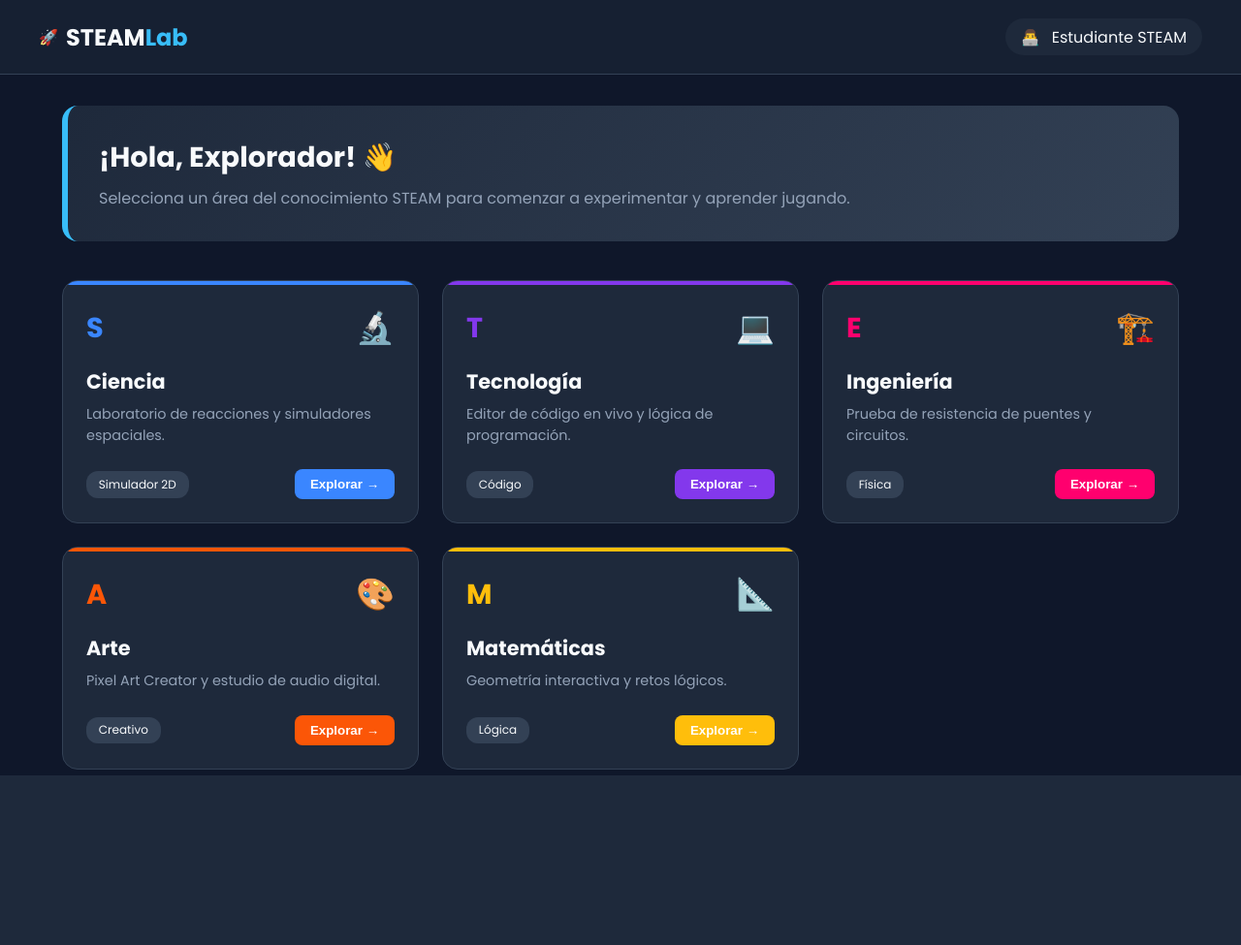
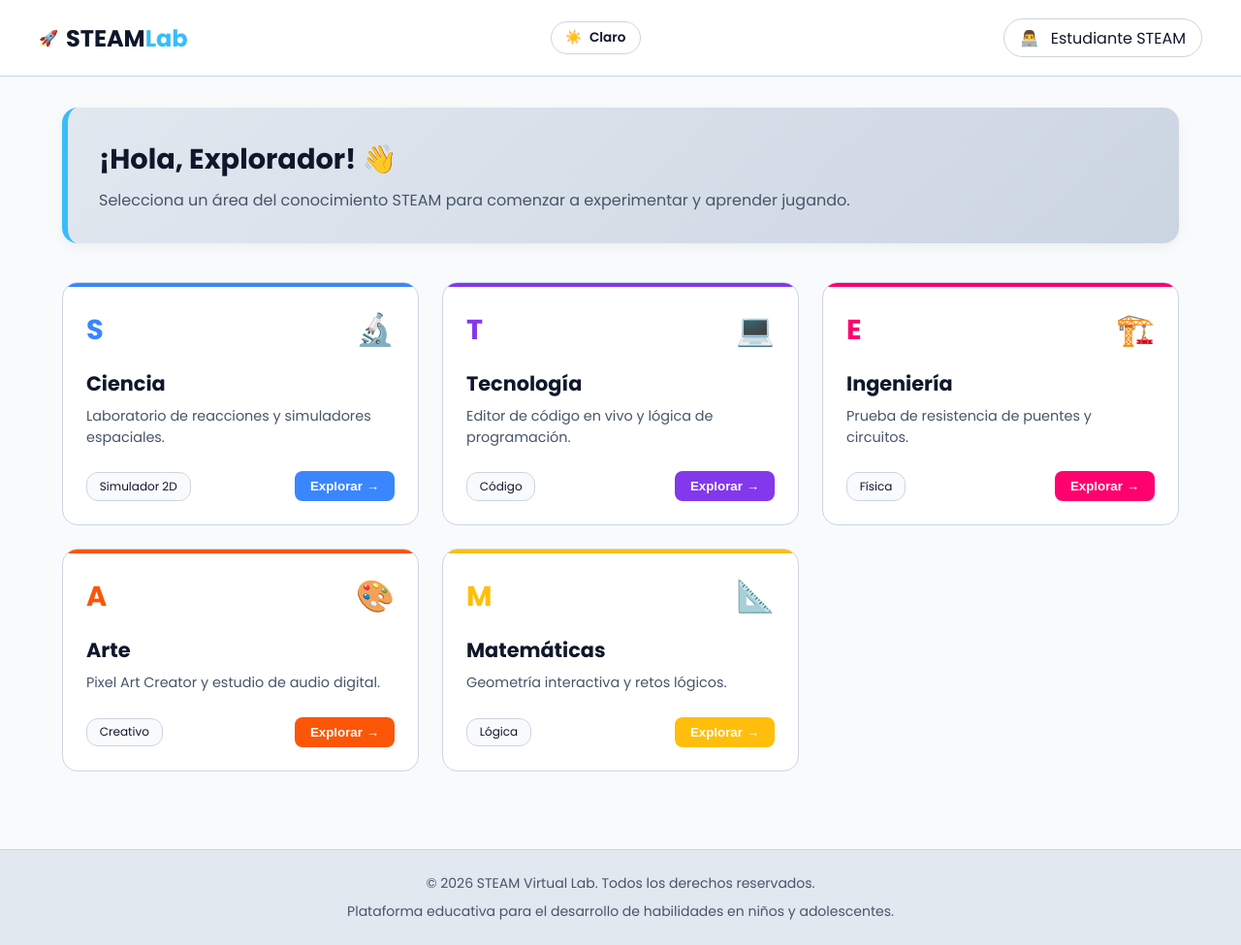
Before and after one commit to Ismael-Suquillo/steam-virtual-lab, a Django app: page / in a window 1280 px wide. Shown: the whole page at 97% size. Before the commit the page ends 800 px from the top, so only its background shows below. Run offline with Django 5.2, Linux system fonts and the light colour scheme.

Commit message:
Cambio de tema claro-oscuro.

```diff
--- a/frontend/static/css/dashboard.css
+++ b/frontend/static/css/dashboard.css
@@ -1,9 +1,26 @@
 :root {
+    /* Tema Oscuro (Predeterminado) */
     --bg-primary: #0f172a;
+    --bg-navbar: #162032;
     --bg-card: #1e293b;
+    --bg-banner: linear-gradient(135deg, #1e293b 0%, #334155 100%);
+    --border-color: #334155;
     --text-primary: #f8fafc;
     --text-secondary: #94a3b8;
+    --footer-bg: #0b1120;
     --font-main: 'Poppins', sans-serif;
+}
+
+[data-theme="light"] {
+    /* Tema Claro */
+    --bg-primary: #f8fafc;
+    --bg-navbar: #ffffff;
+    --bg-card: #ffffff;
+    --bg-banner: linear-gradient(135deg, #e2e8f0 0%, #cbd5e1 100%);
+    --border-color: #cbd5e1;
+    --text-primary: #0f172a;
+    --text-secondary: #475569;
+    --footer-bg: #e2e8f0;
 }
 
 * {
@@ -17,6 +34,9 @@ body {
     color: var(--text-primary);
     font-family: var(--font-main);
     min-height: 100vh;
+    display: flex;
+    flex-direction: column;
+    transition: background-color 0.3s ease, color 0.3s ease;
 }
 
 /* Navbar */
@@ -25,8 +45,9 @@ body {
     justify-content: space-between;
     align-items: center;
     padding: 1.2rem 2.5rem;
-    background-color: #162032;
-    border-bottom: 1px solid #334155;
+    background-color: var(--bg-navbar);
+    border-bottom: 1px solid var(--border-color);
+    transition: background-color 0.3s ease, border-color 0.3s ease;
 }
 
 .logo {
@@ -44,11 +65,39 @@ body {
     color: #38bdf8;
 }
 
+.nav-controls {
+    display: flex;
+    align-items: center;
+    gap: 1rem;
+}
+
+/* Botón de cambio de tema */
+.theme-toggle-btn {
+    background-color: var(--bg-card);
+    border: 1px solid var(--border-color);
+    color: var(--text-primary);
+    padding: 0.4rem 0.9rem;
+    border-radius: 20px;
+    cursor: pointer;
+    display: flex;
+    align-items: center;
+    gap: 0.5rem;
+    font-family: inherit;
+    font-size: 0.85rem;
+    font-weight: 600;
+    transition: all 0.3s ease;
+}
+
+.theme-toggle-btn:hover {
+    transform: scale(1.05);
+}
+
 .user-profile {
     display: flex;
     align-items: center;
     gap: 0.75rem;
-    background: #1e293b;
+    background: var(--bg-card);
+    border: 1px solid var(--border-color);
     padding: 0.4rem 1rem;
     border-radius: 20px;
 }
@@ -56,16 +105,19 @@ body {
 /* Dashboard Layout */
 .dashboard-container {
     max-width: 1200px;
+    width: 100%;
     margin: 2rem auto;
     padding: 0 1.5rem;
+    flex: 1; /* Empuja el footer al final de la página */
 }
 
 .welcome-banner {
     margin-bottom: 2.5rem;
-    background: linear-gradient(135deg, #1e293b 0%, #334155 100%);
+    background: var(--bg-banner);
     padding: 2rem;
     border-radius: 16px;
     border-left: 6px solid #38bdf8;
+    box-shadow: 0 4px 12px rgba(0,0,0,0.05);
 }
 
 .welcome-banner h2 {
@@ -91,8 +143,8 @@ body {
     display: flex;
     flex-direction: column;
     justify-content: space-between;
-    border: 1px solid #334155;
-    transition: transform 0.3s ease, box-shadow 0.3s ease;
+    border: 1px solid var(--border-color);
+    transition: transform 0.3s ease, box-shadow 0.3s ease, background-color 0.3s ease;
     position: relative;
     overflow: hidden;
 }
@@ -109,7 +161,7 @@ body {
 
 .module-card:hover {
     transform: translateY(-6px);
-    box-shadow: 0 12px 24px rgba(0, 0, 0, 0.4);
+    box-shadow: 0 12px 24px rgba(0, 0, 0, 0.15);
 }
 
 .card-header {
@@ -148,7 +200,8 @@ body {
 }
 
 .badge {
-    background-color: #334155;
+    background-color: var(--bg-primary);
+    border: 1px solid var(--border-color);
     color: var(--text-primary);
     padding: 0.3rem 0.8rem;
     border-radius: 12px;
@@ -169,3 +222,40 @@ body {
 .btn-explore:hover {
     opacity: 0.9;
 }
+
+/* Footer */
+.footer {
+    background-color: var(--footer-bg);
+    border-top: 1px solid var(--border-color);
+    padding: 1.5rem 2.5rem;
+    text-align: center;
+    color: var(--text-secondary);
+    font-size: 0.875rem;
+    margin-top: 3rem;
+    transition: background-color 0.3s ease, border-color 0.3s ease;
+}
+
+.footer-content {
+    max-width: 1200px;
+    margin: 0 auto;
+    display: flex;
+    flex-direction: column;
+    align-items: center;
+    gap: 0.5rem;
+}
+
+.footer-links {
+    display: flex;
+    gap: 1.5rem;
+    margin-top: 0.5rem;
+}
+
+.footer-links a {
+    color: var(--text-secondary);
+    text-decoration: none;
+    transition: color 0.2s;
+}
+
+.footer-links a:hover {
+    color: #38bdf8;
+}
--- /dev/null
+++ b/frontend/static/js/theme.js
@@ -0,0 +1,33 @@
+document.addEventListener('DOMContentLoaded', () =>{
+    const themeToggleBtn = document.getElementById('theme-toggle');
+    const themeIcon = document.getElementById('theme-icon');
+    const themeText = document.getElementById('theme-text');
+
+    //Detectar el tema guardado o preferencia del sistema
+    const savedTheme = localStorage.getItem('theme');
+    const systemPrefersDark = window.matchMedia('(prefers-color-scheme: dark)').matches;
+    const initialTheme = savedTheme || (systemPrefersDark ? 'dark' : 'light');
+
+    function applyTheme(theme){
+        document.documentElement.setAttribute('data-theme', theme);
+        localStorage.setItem('theme', theme);
+
+        if (theme === 'light') {
+            themeIcon.textContent = '☀️';
+            themeText.textContent = 'Claro';
+        } else {
+            themeIcon.textContent = '🌙';
+            themeText.textContent = 'Oscuro';
+        }
+    }
+
+    applyTheme(initialTheme);
+
+    if (themeToggleBtn) {
+        themeToggleBtn.addEventListener('click', () => {
+            const currentTheme = document.documentElement.getAttribute('data-theme');
+            const newTheme = currentTheme === 'light' ? 'dark' : 'light';
+            applyTheme(newTheme);
+        });
+    }
+})
--- a/frontend/templates/dashboard.html
+++ b/frontend/templates/dashboard.html
@@ -13,6 +13,13 @@
         <div class="logo">
             <span class="logo-icon">🚀</span>
             <h1>STEAM<span>Lab</span></h1>
+        </div>
+
+        <div class="nav-controls">
+            <button id="theme-toggle" class="theme-toggle-btn" aria-label="Cambiar tema">
+                <span id="theme-icon">🌙</span>
+                <span id="theme-text">Oscuro</span>
+            </button>
         </div>
         <nav class="user-profile">
             <div class="avatar">👨‍💻</div>
@@ -45,5 +52,14 @@
             {% endfor %}
         </section>
     </main>
+
+    <footer class="footer">
+        <div class="footer-content">
+            <p>&copy; 2026 STEAM Virtual Lab. Todos los derechos reservados.</p>
+            <p>Plataforma educativa para el desarrollo de habilidades en niños y adolescentes.</p>
+        </div>
+    </footer>
+
+    <script src="{% static 'js/theme.js' %}"></script>
 </body>
 </html>
```
